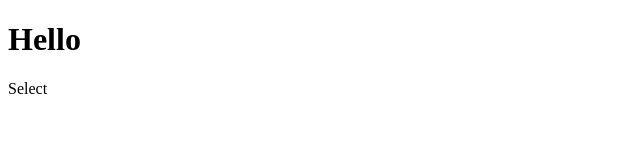
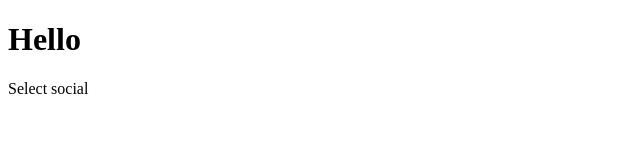
Before and after one commit to IT21314742/Select-Menu, a plain HTML site: page index.html in a window 1280 px wide. Shown: the full height of the page, 0-640 px from the left. Drawn offline with Linux system fonts and the light colour scheme.

Commit message:
Update HTML
add html

```diff
--- a/index.html
+++ b/index.html
@@ -11,7 +11,7 @@
     <div class="hero">
         <div class="selector">
             <div class="selectorfield">
-                <p id="selectText">Select</p>
+                <p id="selectText">Select social</p>
             </div>
         </div>
     </div>
```
